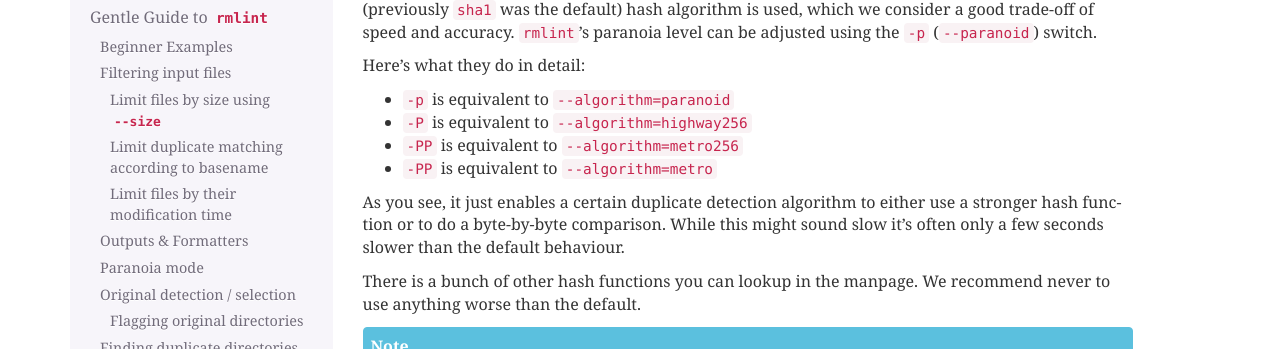
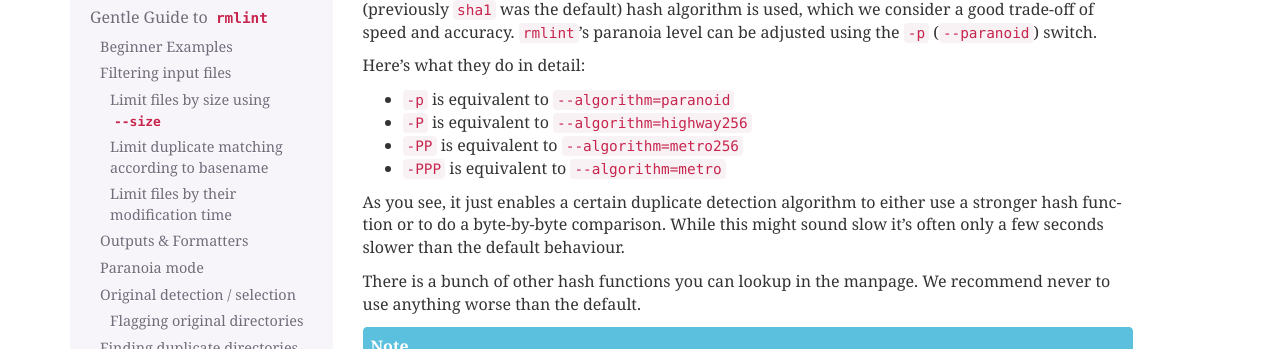
Before and after one commit to sahib/rmlint, a Sphinx documentation site: the page built from docs/tutorial.rst, in a window 1280 px wide and 900 px high, scrolled down 7952 px. Shown: the part 99-448 px from the top of the window. Built offline with Sphinx 7.4.7, drawn with Linux system fonts in a browser that asks for light colours.

Commit message:
docs: fix outdated -p list

```diff
--- a/docs/tutorial.rst
+++ b/docs/tutorial.rst
@@ -455,10 +455,11 @@
 
 Here's what they do in detail:
 
-* ``-p`` is equivalent to ``--algorithm=paranoid``
-* ``-P`` is equivalent to ``--algorithm=highway256``
-* ``-PP`` is equivalent to ``--algorithm=metro256``
-* ``-PP`` is equivalent to ``--algorithm=metro``
+- ``-p`` is equivalent to ``--algorithm=paranoid``
+- ``-P`` is equivalent to ``--algorithm=highway256``
+- ``-PP`` is equivalent to ``--algorithm=metro256``
+- ``-PPP`` is equivalent to ``--algorithm=metro``
+
 
 As you see, it just enables a certain duplicate detection algorithm to either use
 a stronger hash function or to do a byte-by-byte comparison. While this might sound
```
